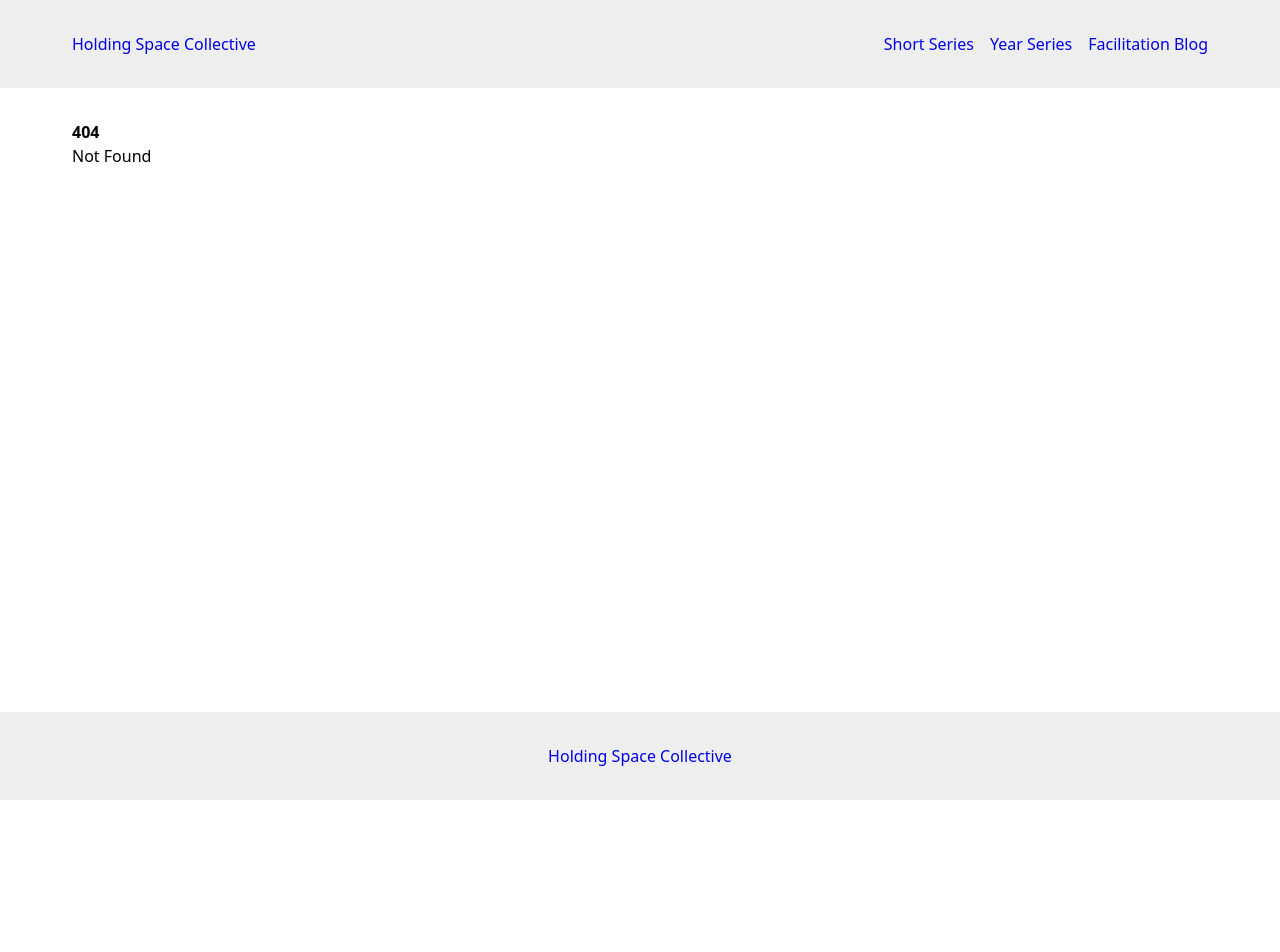
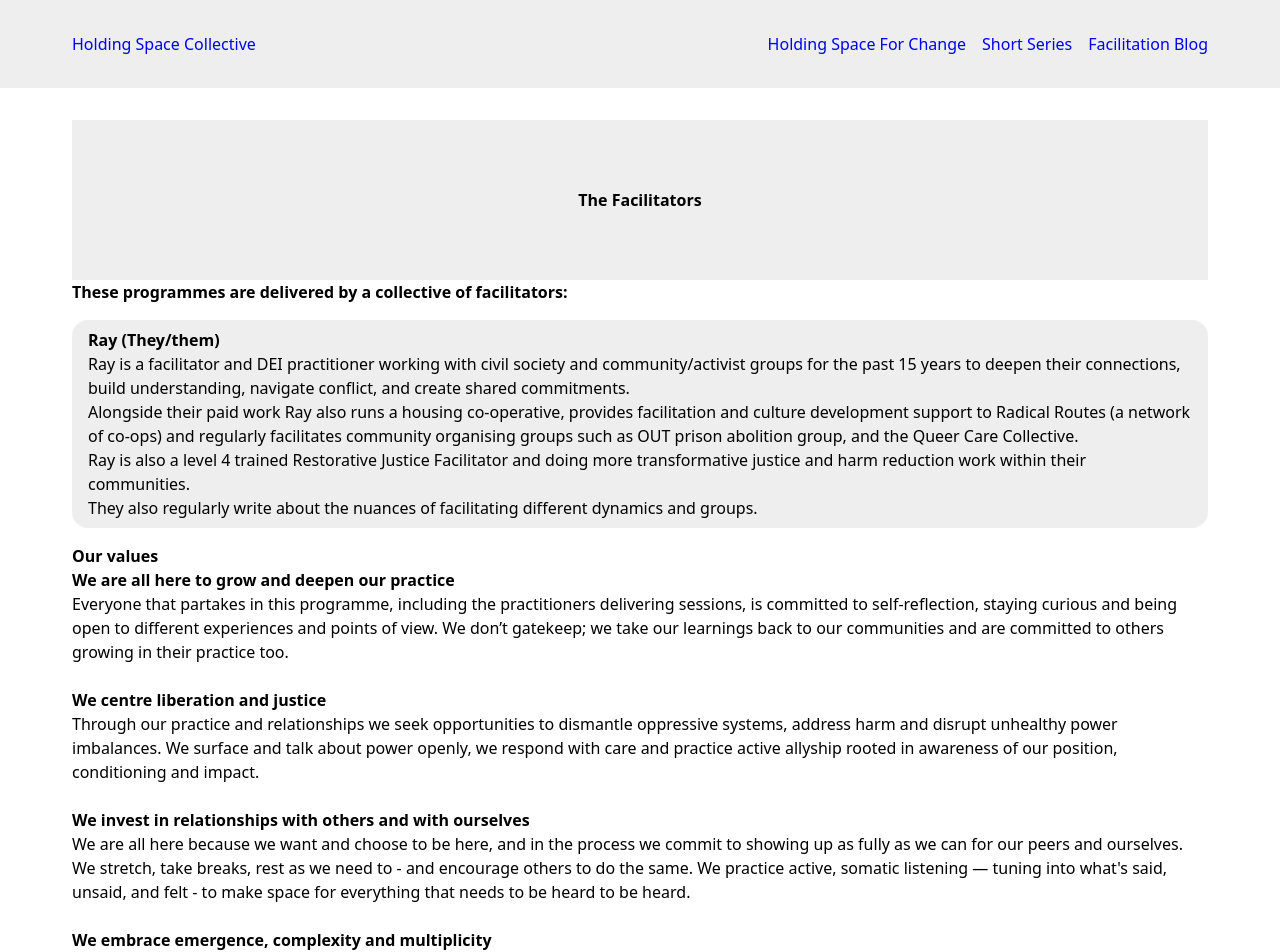
Before and after one commit to cookiewolf/holding-space, a SvelteKit app: page /facilitators in a window 1280 px wide. Before the commit this address had no page. Shown: the top 952 px of the page. Before the commit the page ends 800 px from the top, so only its background shows below. Built offline with nearby package versions, Linux system fonts and the light colour scheme.

Commit message:
Add preliminary facilitator structure

```diff
--- a/src/NavBar.svelte
+++ b/src/NavBar.svelte
@@ -10,10 +10,10 @@
 			<nav>
 				<ul>
 					<li>
-						<a href={resolve('/short-series')}>Short Series</a>
+						<a href={resolve('/holding-space-for-change')}>Holding Space For Change</a>
 					</li>
 					<li>
-						<a href={resolve('/year-series')}>Year Series</a>
+						<a href={resolve('/holding-space-short-series')}>Short Series</a>
 					</li>
 					<li>
 						<a href="https://raythespirit.com/holding-space-together" target="_blank" rel="noopener"
--- a/src/routes/+page.svelte
+++ b/src/routes/+page.svelte
@@ -18,6 +18,11 @@
 			<p>Short series description</p>
 			<a href={resolve('/holding-space-short-series')}>Find out more</a>
 		</div>
+	</div>
+	<div class="programme">
+		<h2>Meet the Team</h2>
+		<p>Facilitator intro</p>
+		<a href={resolve('/facilitators')}>Find out more</a>
 	</div>
 </main>
 
--- /dev/null
+++ b/src/routes/facilitators/+page.svelte
@@ -0,0 +1,109 @@
+<script>
+	import Session from '../../Session.svelte';
+</script>
+
+<main>
+	<div class="hero">
+		<h1>The Facilitators</h1>
+	</div>
+
+	<h2>These programmes are delivered by a collective of facilitators:</h2>
+
+	<div>
+		<ul>
+			<li>
+				<div>
+					<h3>Ray (They/them)</h3>
+
+					<p>
+						Ray is a facilitator and DEI practitioner working with civil society and
+						community/activist groups for the past 15 years to deepen their connections, build
+						understanding, navigate conflict, and create shared commitments.
+					</p>
+
+					<p>
+						Alongside their paid work Ray also runs a housing co-operative, provides facilitation
+						and culture development support to Radical Routes (a network of co-ops) and regularly
+						facilitates community organising groups such as OUT prison abolition group, and the
+						Queer Care Collective.
+					</p>
+
+					<p>
+						Ray is also a level 4 trained Restorative Justice Facilitator and doing more
+						transformative justice and harm reduction work within their communities.
+					</p>
+
+					<p>
+						They also regularly write about the nuances of facilitating different dynamics and
+						groups.
+					</p>
+				</div>
+			</li>
+		</ul>
+
+		<h2>Our values</h2>
+
+		<h3>We are all here to grow and deepen our practice</h3>
+		<p>
+			Everyone that partakes in this programme, including the practitioners delivering sessions, is
+			committed to self-reflection, staying curious and being open to different experiences and
+			points of view. We don’t gatekeep; we take our learnings back to our communities and are
+			committed to others growing in their practice too.
+		</p>
+		<br />
+
+		<h3>We centre liberation and justice</h3>
+		<p>
+			Through our practice and relationships we seek opportunities to dismantle oppressive systems,
+			address harm and disrupt unhealthy power imbalances. We surface and talk about power openly,
+			we respond with care and practice active allyship rooted in awareness of our position,
+			conditioning and impact.
+		</p>
+		<br />
+
+		<h3>We invest in relationships with others and with ourselves</h3>
+		<p>
+			We are all here because we want and choose to be here, and in the process we commit to showing
+			up as fully as we can for our peers and ourselves. We stretch, take breaks, rest as we need to
+			- and encourage others to do the same. We practice active, somatic listening — tuning into
+			what's said, unsaid, and felt - to make space for everything that needs to be heard to be
+			heard.
+		</p>
+		<br />
+
+		<h3>We embrace emergence, complexity and multiplicity</h3>
+		<p>
+			We let go of binaries and fixed answers, staying open to ambiguity, difference, and the
+			unknown. We resist the urge to have the “right” answer, and instead practice humility and
+			curiosity when things are unclear. We experiment, reflect, and adapt as we go.
+		</p>
+		<br />
+	</div>
+</main>
+
+<style>
+	.hero {
+		align-items: center;
+		background-color: #eeeeee;
+		display: flex;
+		height: 10rem;
+		justify-content: center;
+		width: 100%;
+	}
+
+	ul {
+		padding: 0;
+		margin: 1rem 0;
+	}
+
+	li {
+		background-color: #eeeeee;
+		border-radius: 1rem;
+		list-style: none;
+		margin: 1rem 0;
+		min-width: 0;
+		padding-block: 0.5rem;
+		padding-inline: 1rem;
+		width: 100%;
+	}
+</style>
```
